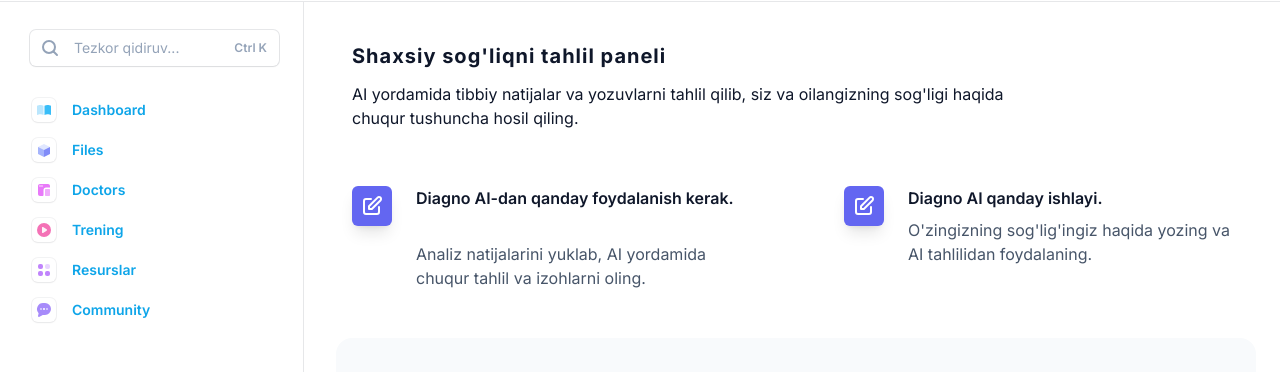
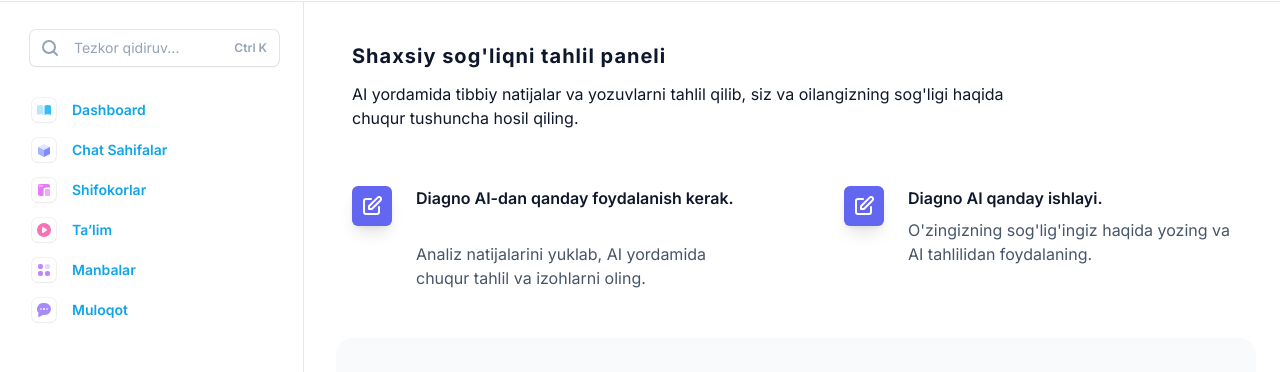
Before and after one commit to Uralov-Berdibek/diagno_ai, a Next.js app: page /dashboard in a window 1280 px wide. Shown: the part 71-443 px from the top of the page. Built offline with nearby package versions, Linux system fonts and the light colour scheme; no server answers.

Commit message:
fixed errors in sidebar v1.0.1

```diff
--- a/src/components/shared/sidebar/index.tsx
+++ b/src/components/shared/sidebar/index.tsx
@@ -20,14 +20,14 @@
     icon: <DocumentationIcon />,
   },
   {
-    name: 'Files',
+    name: 'Chat Sahifalar',
     href: '/dashboard/files', // Full path
     icon: <CubeIcon />,
   },
-  { name: 'Doctors', href: '/dashboard/doctors', icon: <TemplatesIcon /> }, // Full path
-  { name: 'Trening', href: '/dashboard/screencasts', icon: <ScreencastsIcon /> },
-  { name: 'Resurslar', href: '/dashboard/resources', icon: <ResourcesIcon /> },
-  { name: 'Community', href: '/dashboard/resources', icon: <ComunityIcon /> },
+  { name: 'Shifokorlar', href: '/dashboard/doctors', icon: <TemplatesIcon /> }, // Full path
+  { name: 'Ta’lim', href: '/dashboard/screencasts', icon: <ScreencastsIcon /> },
+  { name: 'Manbalar', href: '/dashboard/resources', icon: <ResourcesIcon /> },
+  { name: 'Muloqot', href: '/dashboard/resources', icon: <ComunityIcon /> },
 ];
 
 const Sidebar = (props: Props) => {
```
